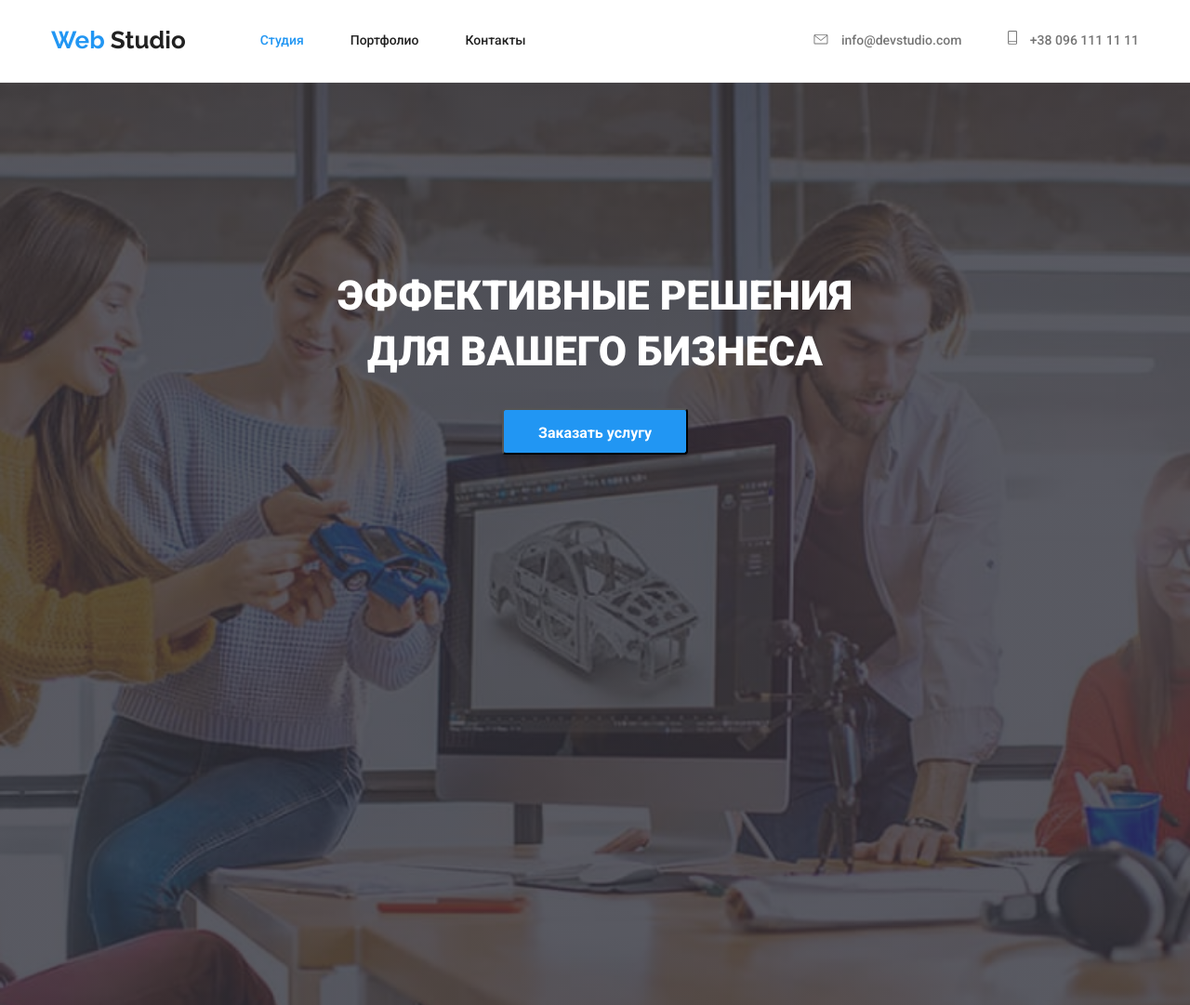
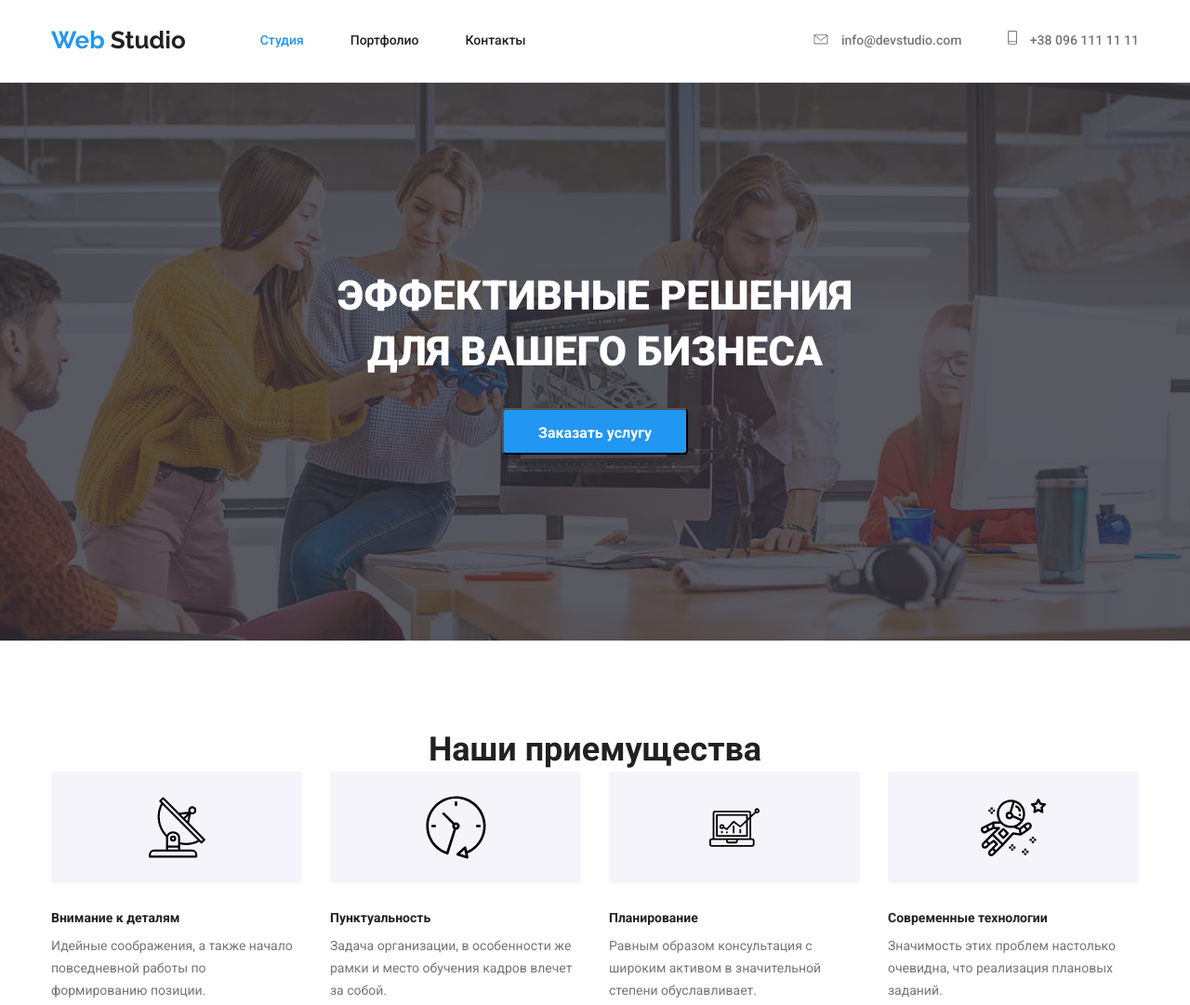
Before and after one commit to alexpexfex/goit-markup-hw-04, a plain HTML site: page index.html in a window 1280 px wide. Shown: the top 1081 px of the page at 93% size. Drawn offline with Linux system fonts and the light colour scheme.

Commit message:
dz4 done

```diff
--- a/css/style.css
+++ b/css/style.css
@@ -197,7 +197,6 @@ div {
 .section-hero {
   height: 600px;
   max-width: 1600px;
-  padding: 200px 0 200px 0;
   margin-left: auto;
   margin-right: auto;
   text-align: center;
@@ -216,6 +215,7 @@ div {
 
 .hero-title {
   padding: 0;
+  padding-top: 200px;
   margin: 0;
   margin-bottom: 46px;
 
```
